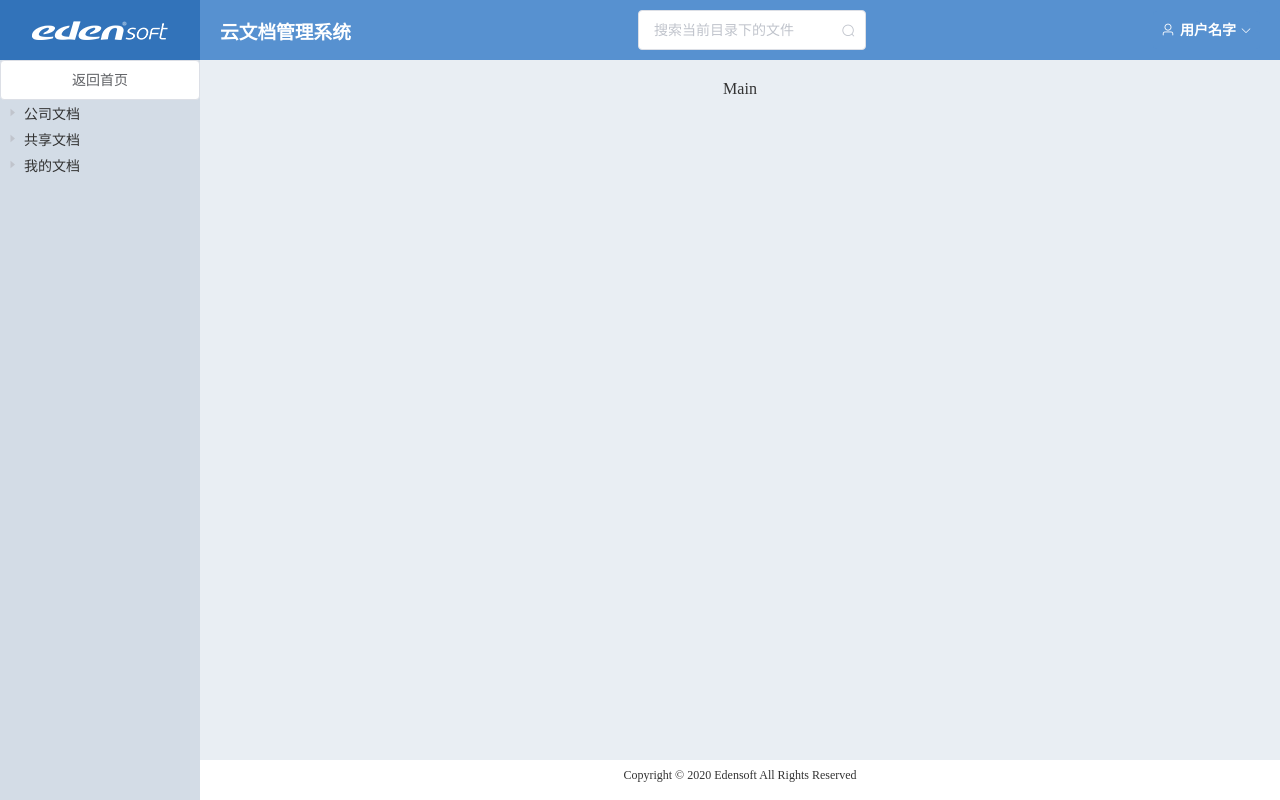
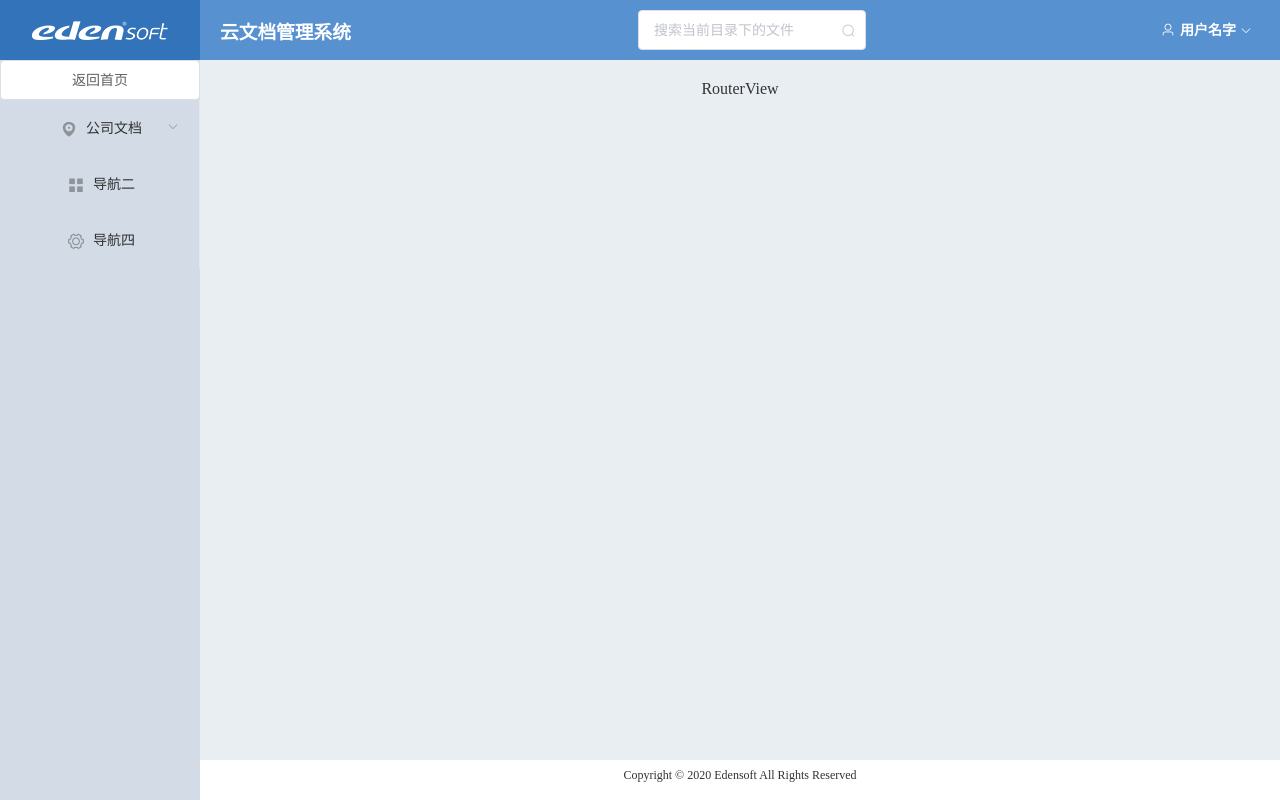
Before and after one commit to JackDing1208/vue-dropbox, a Vue app: page / in a window 1280 px wide. Built offline with nearby package versions, Linux system fonts and the light colour scheme.

Commit message:
引入vue-router 和导航栏

```diff
--- a/package.json
+++ b/package.json
@@ -10,7 +10,8 @@
   "dependencies": {
     "core-js": "^3.6.4",
     "element-ui": "^2.13.0",
-    "vue": "^2.6.11"
+    "vue": "^2.6.11",
+    "vue-router": "^3.1.5"
   },
   "devDependencies": {
     "@vue/cli-plugin-babel": "~4.2.0",
--- a/src/App.vue
+++ b/src/App.vue
@@ -1,15 +1,15 @@
 <script>
-  import Container from "./components/Container"
+  import Layout from "./components/Layout"
 
   export default {
     name: "App",
-    components: {Container},
+    components: {Layout},
   }
 </script>
 
 <template>
     <div id="app">
-        <Container/>
+        <Layout/>
     </div>
 </template>
 
--- a/src/components/Aside.vue
+++ b/src/components/Aside.vue
@@ -4,76 +4,34 @@
             <img src="../assets/logo.png" alt="">
         </div>
         <el-button>返回首页</el-button>
-        <el-tree :data="tree" :props="defaultProps" @node-click="handleNodeClick"></el-tree>
+        <div>
+            <SideMenu/>
+        </div>
     </div>
 </template>
 
 <script>
-
+    import SideMenu from "./SideMenu"
   export default {
     data() {
       return {
-        tree: [{
-          label: "公司文档",
-          children: [{
-            label: "研发部",
-            children: [{
-              label: "研发一部"
-            }, {
-              label: "研发二部"
-            }]
-          }]
-        }, {
-          label: "共享文档",
-          children: [{
-            label: "二级 2-1",
-            children: [{
-              label: "三级 2-1-1"
-            }]
-          }, {
-            label: "二级 2-2",
-            children: [{
-              label: "三级 2-2-1"
-            }]
-          }]
-        }, {
-          label: "我的文档",
-          children: [{
-            label: "二级 3-1",
-            children: [{
-              label: "三级 3-1-1"
-            }]
-          }, {
-            label: "二级 3-2",
-            children: [{
-              label: "三级 3-2-1"
-            }]
-          }]
-        }],
-        defaultProps: {
-          children: "children",
-          label: "label"
-        }
       }
     },
-    methods: {
-      handleNodeClick(data) {
-        console.log(data)
-      }
-    }
+    components:{SideMenu}
   }
 </script>
 
 
 <!-- Add "scoped" attribute to limit CSS to this component only -->
 <style scoped>
-    .container{
+    .container {
         width: 100%;
         height: 100%;
         display: flex;
         flex-direction: column;
         align-items: stretch;
     }
+
     .logo {
         height: 60px;
         display: flex;
--- a/src/components/Container.vue
+++ b/src/components/Layout.vue
@@ -7,7 +7,9 @@
             <el-header height="60px">
                 <Header/>
             </el-header>
-            <el-main>Main</el-main>
+            <el-main>
+                RouterView
+            </el-main>
             <el-footer height="40px">
                 <p>Copyright © 2020 Edensoft All Rights Reserved</p>
             </el-footer>
--- /dev/null
+++ b/src/components/SideMenu.vue
@@ -0,0 +1,60 @@
+<template>
+    <el-menu
+            class="el-menu-vertical-demo"
+            @open="handleOpen"
+            @close="handleClose"
+            background-color="#D3DCE6">
+        <el-submenu index="1">
+            <template slot="title">
+                <i class="el-icon-location"></i>
+                <span>公司文档</span>
+            </template>
+
+
+            <el-submenu index="1-1">
+                <template slot="title">研发部</template>
+                <el-menu-item index="1-1-1">研发一部</el-menu-item>
+                <el-menu-item index="1-1-2">研发二部</el-menu-item>
+            </el-submenu>
+        </el-submenu>
+        <el-menu-item index="2">
+            <i class="el-icon-menu"></i>
+            <span slot="title">导航二</span>
+        </el-menu-item>
+
+        <el-menu-item index="4">
+            <i class="el-icon-setting"></i>
+            <span slot="title">导航四</span>
+        </el-menu-item>
+    </el-menu>
+</template>
+
+<script>
+  export default {
+    methods: {
+      handleOpen(key, keyPath) {
+        console.log(key, keyPath);
+      },
+      handleClose(key, keyPath) {
+        console.log(key, keyPath);
+      }
+    }
+  }
+
+</script>
+
+<!-- Add "scoped" attribute to limit CSS to this component only -->
+<style scoped>
+    .container {
+        width: 100%;
+        height: 100%;
+    }
+
+    .el-menu{
+    }
+
+    .el-submenu .el-menu-item{
+        padding-left : 45px !important;
+    }
+
+</style>
--- /dev/null
+++ b/src/router/index.js
@@ -0,0 +1,4 @@
+import Vue from 'vue'
+import Router from 'vue-router'
+
+Vue.use(Router)
```
Also changed, not shown: 1 other file (tests, documents, lock files or other folders).
